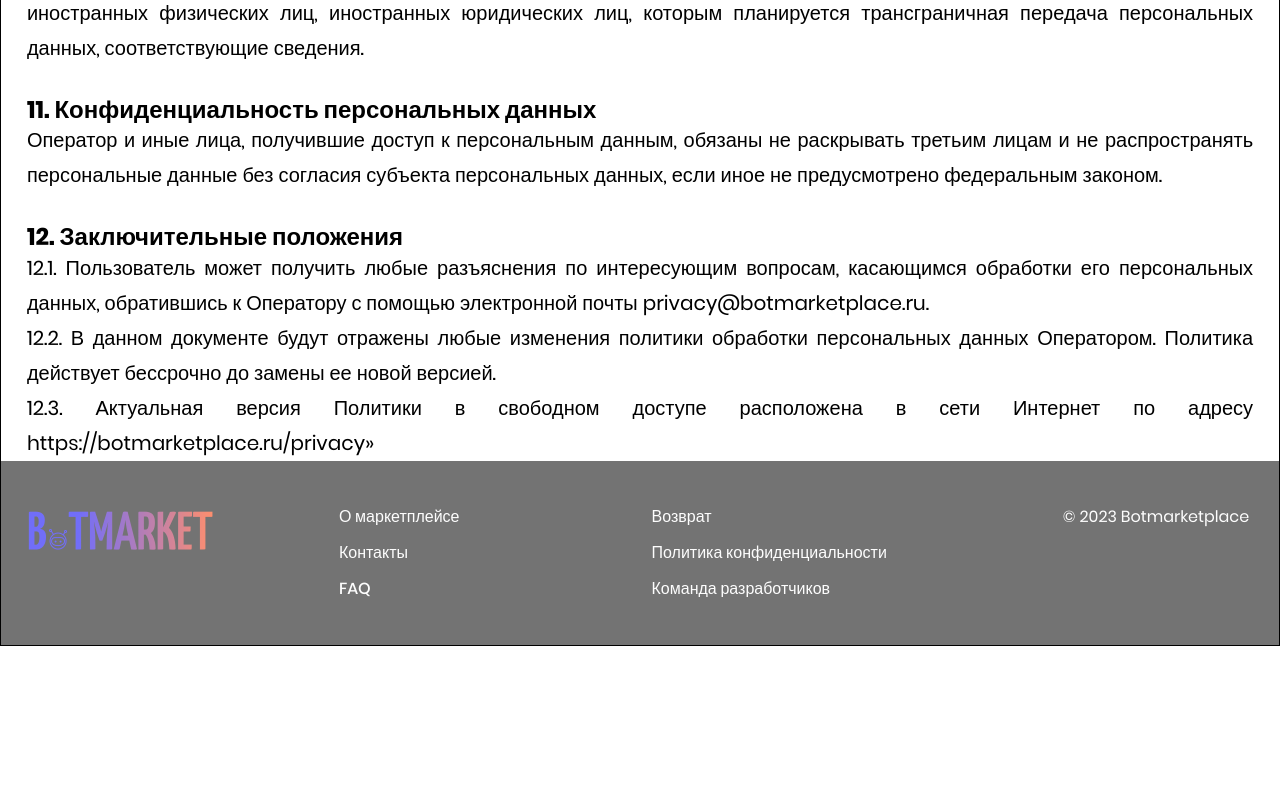
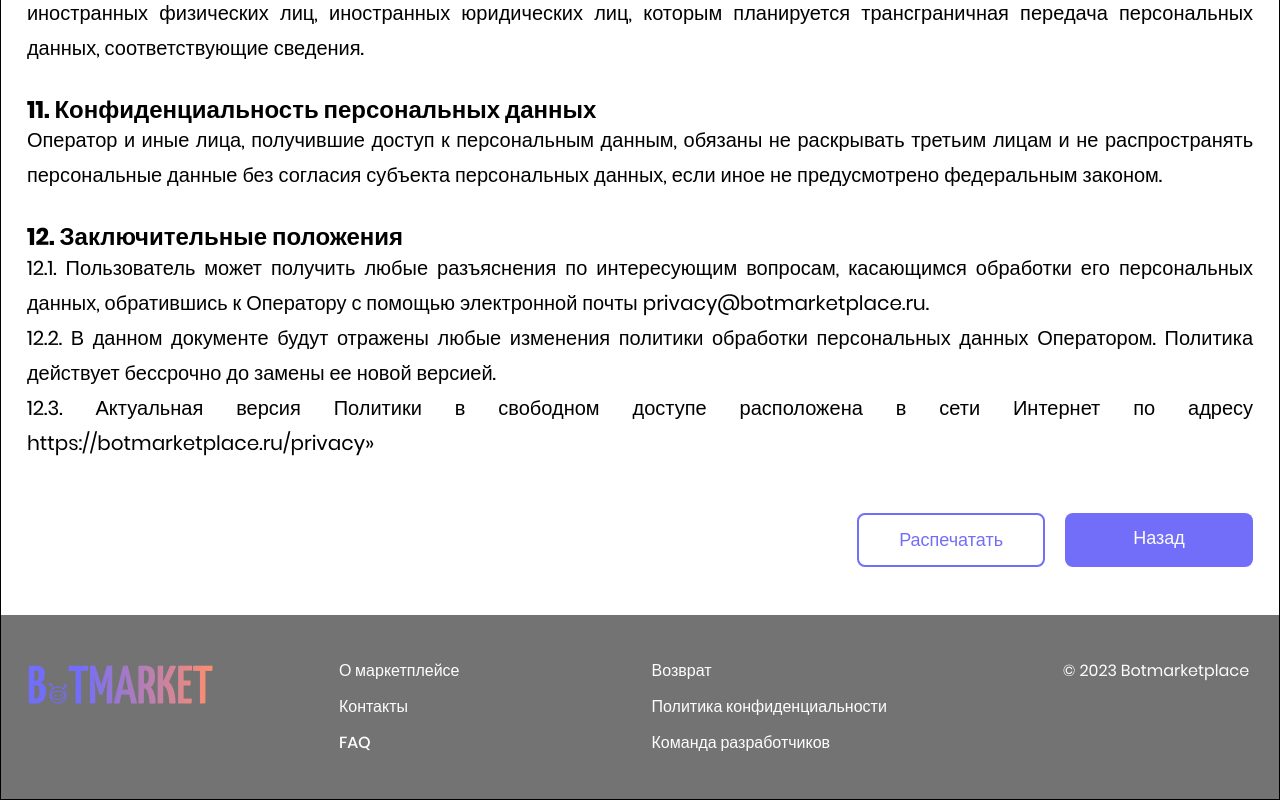
Before and after one commit to Marketplace-of-telegram-bots-for-retail/frontend, a React (Create React App) app: page /#/ in a window 1280 px wide. Shown: the part 6969-7769 px from the top of the page. Before the commit the page ends 7615 px from the top, so only its background shows below. Built offline with nearby package versions, Linux system fonts and the light colour scheme.

Commit message:
add buttons to page, add common button styles to app.css

```diff
--- a/src/components/App/App.css
+++ b/src/components/App/App.css
@@ -14,7 +14,7 @@
   font-family: 'Poppins', sans-serif;
 }
 
-.inner-container{
+.inner-container {
   display: flex;
   flex-direction: column;
   max-width: 1280px;
@@ -23,3 +23,26 @@
   height: 100%;
   position: relative;
 }
+
+.button {
+  cursor: pointer;
+  border: none;
+  background-color: transparent;
+  padding: 14px 16px;
+  border-radius: 8px;
+  font-size: 18px;
+  font-weight: 400;
+  line-height: 22px;
+  color: var(--primary-accent);
+  min-width: 188px;
+  text-align: center;
+}
+
+.button_color_transparent {
+  border: 2px solid var(--primary-accent);
+}
+
+.button_color_blue {
+  background-color: var(--primary-accent);
+  color: var(--primary-white);
+}
--- a/src/components/PrivacyPolicy/PrivacyPolicy.css
+++ b/src/components/PrivacyPolicy/PrivacyPolicy.css
@@ -14,3 +14,14 @@
     font-size: 1.5em;
     margin: 0;
 }
+
+.privacy-policy__buttons-container {
+    display: flex;
+    justify-content: end;
+    gap: 20px;
+    margin: 32px 0 48px;
+}
+
+.privacy-policy__link {
+    text-decoration: none;
+}
--- a/src/components/PrivacyPolicy/PrivacyPolicy.jsx
+++ b/src/components/PrivacyPolicy/PrivacyPolicy.jsx
@@ -1,4 +1,5 @@
 import React from 'react';
+import { Link } from 'react-router-dom';
 import './PrivacyPolicy.css';
 import BreadCrumbs from '../BreadCrumbs/BreadCrumbs';
 import PrivacyPolicyText from '../PrivacyPolicyText/PrivacyPolicyText';
@@ -8,9 +9,15 @@ const PrivacyPolicy = () => {
   return (
     <section className='privacy-policy'>
       <BreadCrumbs />
-      <h1 className="privacy-policy__title">Политика конфиденциальности</h1>
-      <h2 className="privacy-policy__subtitle">«Политика в отношении обработки персональных данных</h2>
+      <h1 className='privacy-policy__title'>Политика конфиденциальности</h1>
+      <h2 className='privacy-policy__subtitle'>
+        «Политика в отношении обработки персональных данных
+      </h2>
       <PrivacyPolicyText policy={privacyPolicy} />
+      <div className='privacy-policy__buttons-container'>
+        <button className="button button_color_transparent" type="button">Распечатать</button>
+        <Link to={-1} className="button button_color_blue privacy-policy__link">Назад</Link>
+      </div>
     </section>
   );
 };
```
